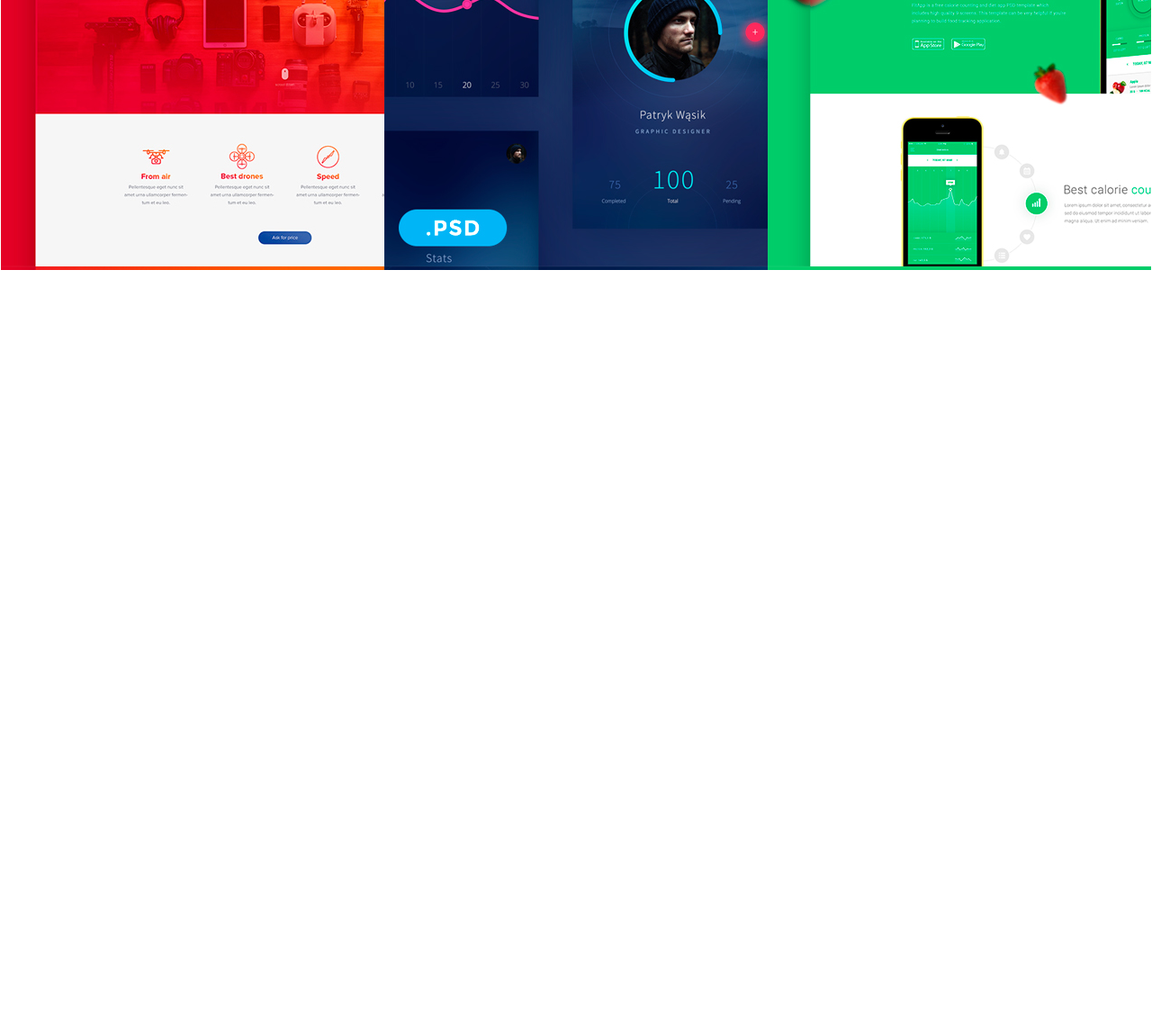
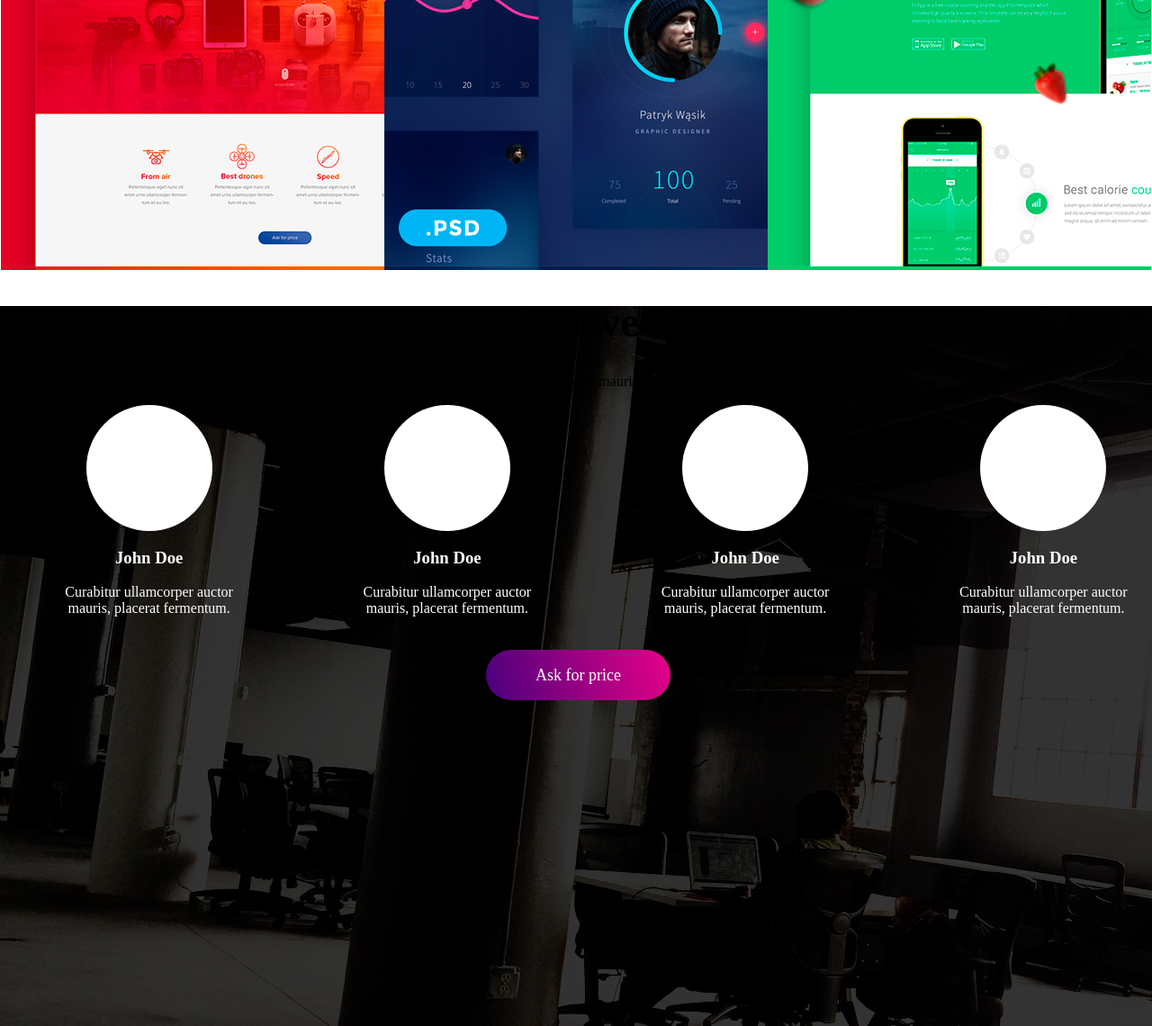
Before and after one commit to justforwebcoding/agency-template, a plain HTML site: page index.html in a window 1280 px wide. Shown: the part 2229-3369 px from the top of the page at 90% size. Before the commit the page ends 2529 px from the top, so only its background shows below. Drawn offline with Linux system fonts and the light colour scheme.

Commit message:
about-us section almost added

```diff
--- a/css/style.css
+++ b/css/style.css
@@ -230,3 +230,35 @@ ul {
     height: 485px;
     background: url('../img/slider/3.jpg');
 }
+
+/*-----ABOUT-US-----*/
+.about-us {
+    width: 100%;
+    height: 100vh;
+    background: url('../img/backgrounds/about-us.jpg');
+}
+
+.about-us-list {
+    display: flex;
+    justify-content: space-around;
+    align-items: center;
+
+    text-align: center;
+}
+
+.about-us-list-item {
+    width: 230px;
+}
+
+.about-us-list-item div, .about-us-list-item h3, .about-us-list-item p  {
+    color: #ffffff;
+}
+
+.about-us-list-item  div {
+    background: #ffffff;
+    width: 140px;
+    height: 140px;
+
+    margin: 0 auto;
+    border-radius: 50%;
+}
--- a/index.html
+++ b/index.html
@@ -103,7 +103,33 @@
         </ul>
     </section>
     <section class="about-us">
-
+        <div class="wrapper">
+            <h2 class="what-we-do-h2">What we do?</h2>
+            <p>Aliquam sagittis neque in lectus semper, nec elementum arcu scelerisque. Curabitur ullamcorper auctor mauris, placerat fermentum.</p>
+            <ul class="about-us-list">
+                <li class="about-us-list-item">
+                    <div></div>
+                    <h3>John Doe</h3>
+                    <p>Curabitur ullamcorper auctor mauris, placerat fermentum.</p>
+                </li>
+                <li class="about-us-list-item">
+                    <div></div>
+                    <h3>John Doe</h3>
+                    <p>Curabitur ullamcorper auctor mauris, placerat fermentum.</p>
+                </li>
+                <li class="about-us-list-item">
+                    <div></div>
+                    <h3>John Doe</h3>
+                    <p>Curabitur ullamcorper auctor mauris, placerat fermentum.</p>
+                </li>
+                <li class="about-us-list-item">
+                    <div></div>
+                    <h3>John Doe</h3>
+                    <p>Curabitur ullamcorper auctor mauris, placerat fermentum.</p>
+                </li>
+            </ul>
+            <a href="" class="btn what-we-do-btn">Ask for price</a>
+        </div>
     </section>
     </body>
 </html>
```
